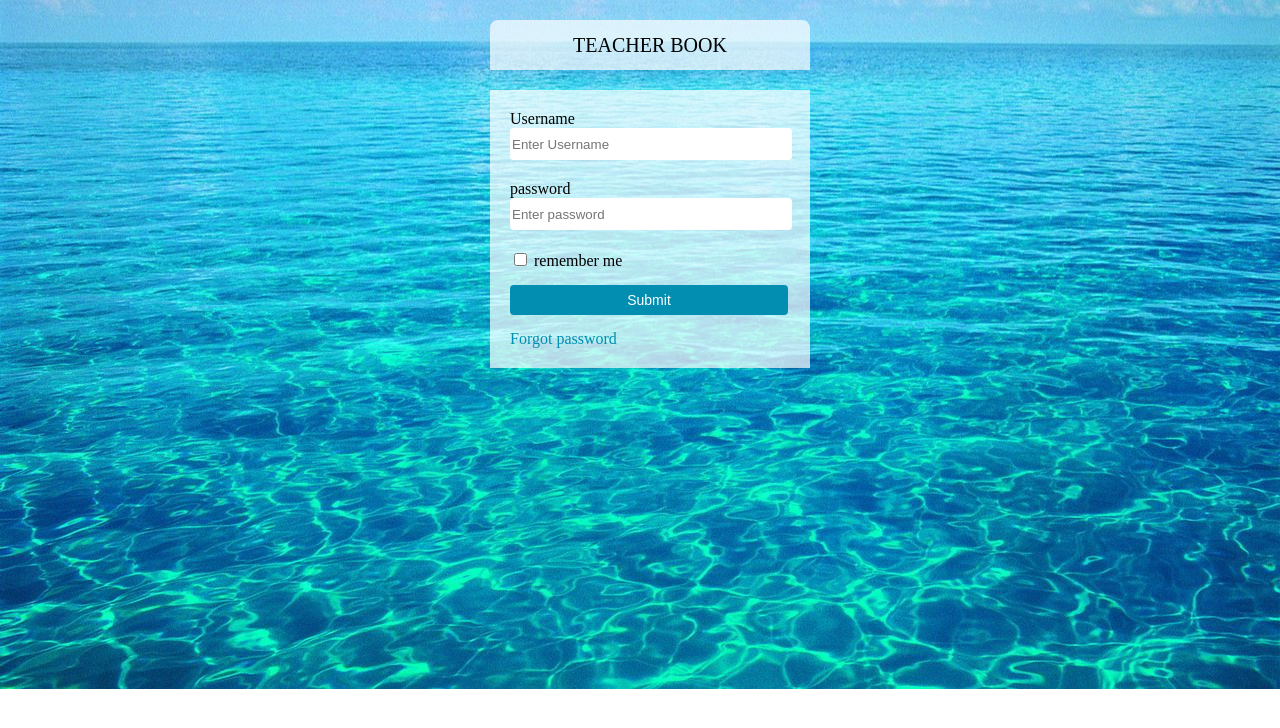
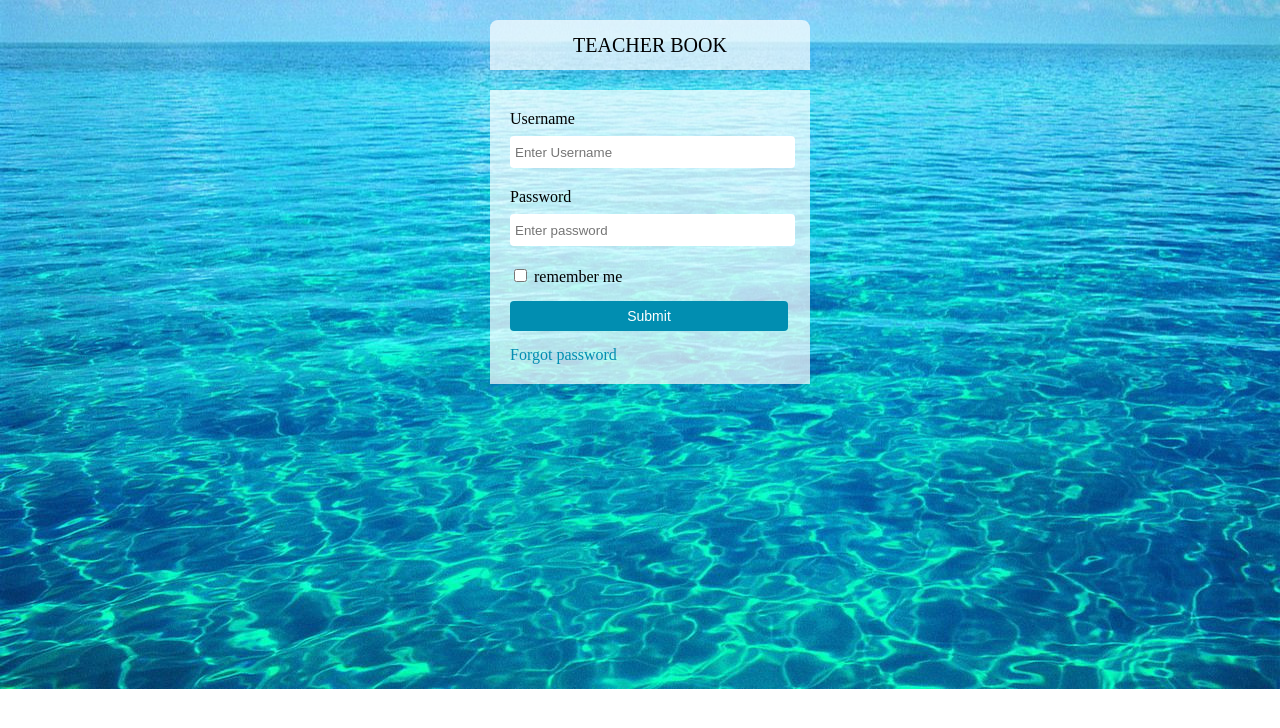
Before and after one commit to diohu/promo, a plain HTML site: page index.html in a window 1280 px wide. Drawn offline with Linux system fonts and the light colour scheme.

Commit message:
ver. finish

```diff
--- a/index.html
+++ b/index.html
@@ -15,7 +15,7 @@
          <form action="#" method="post">
             <label for="name">Username</label><br>
             <input type="text" name="name" placeholder="Enter Username" required maxlength="20"><br>
-            <label for="passw">password</label><br>
+            <label for="passw">Password</label><br>
             <input type="password" name="passw" placeholder="Enter password" required><br>
             <input type="checkbox" id="remember" required>
             <label for="remember">remember me</label><br>
--- a/style.css
+++ b/style.css
@@ -33,6 +33,12 @@ input[type="text"], [type="password"]{
    border: none;
    border-radius: 4px;
    margin-bottom: 20px;
+   padding-left: 5px;
+}
+
+label[for="name"], [for="passw"]{
+   margin-bottom: -10px;
+   display: block;
 }
 button{
    width: 278px;
```
